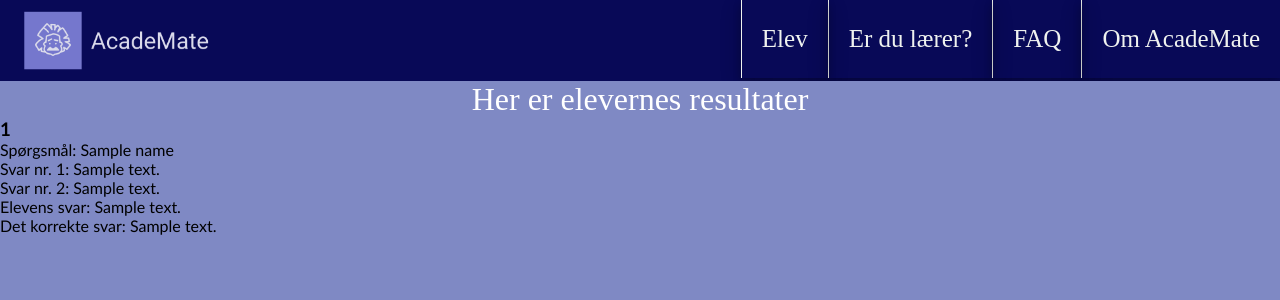
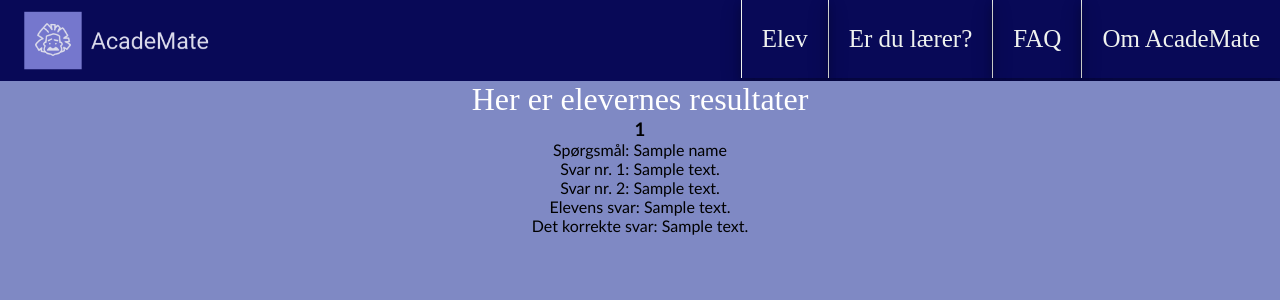
Before and after one commit to Wistoft2410/Mini-Eksamen-DDU, a Python web app: template templates/teacher_resultat.html in a window 1280 px wide. Shown: the top 300 px of the page. Run offline with Jinja, Linux system fonts and the light colour scheme; the template is opened without the code that fills it: most values are stand-ins (such as "Sample title", 1, 10 or a date in 2020).

Commit message:
elev:resultate_liste færdig
rykket det bare til center

```diff
--- a/static/styles/stylesheet.css
+++ b/static/styles/stylesheet.css
@@ -53,6 +53,11 @@ body {
 .center1 {
 
 text-align: left;
+}
+
+.center2 {
+float: center;
+text-align: center;
 }
 
 .overskrift{
--- a/templates/teacher_resultat.html
+++ b/templates/teacher_resultat.html
@@ -2,6 +2,7 @@
 {% block title %}Elev resultater{% endblock %}
 
 {% block content %}
+<div class ="center2">
     <h1>Her er elevernes resultater</h1>
     {% for student_result in student_results %}
         <h3>{{ student_result[0] }}</h3>
@@ -17,4 +18,5 @@
         <hr>
         <br>
     {% endfor %}
+</div>
 {% endblock %}
```
